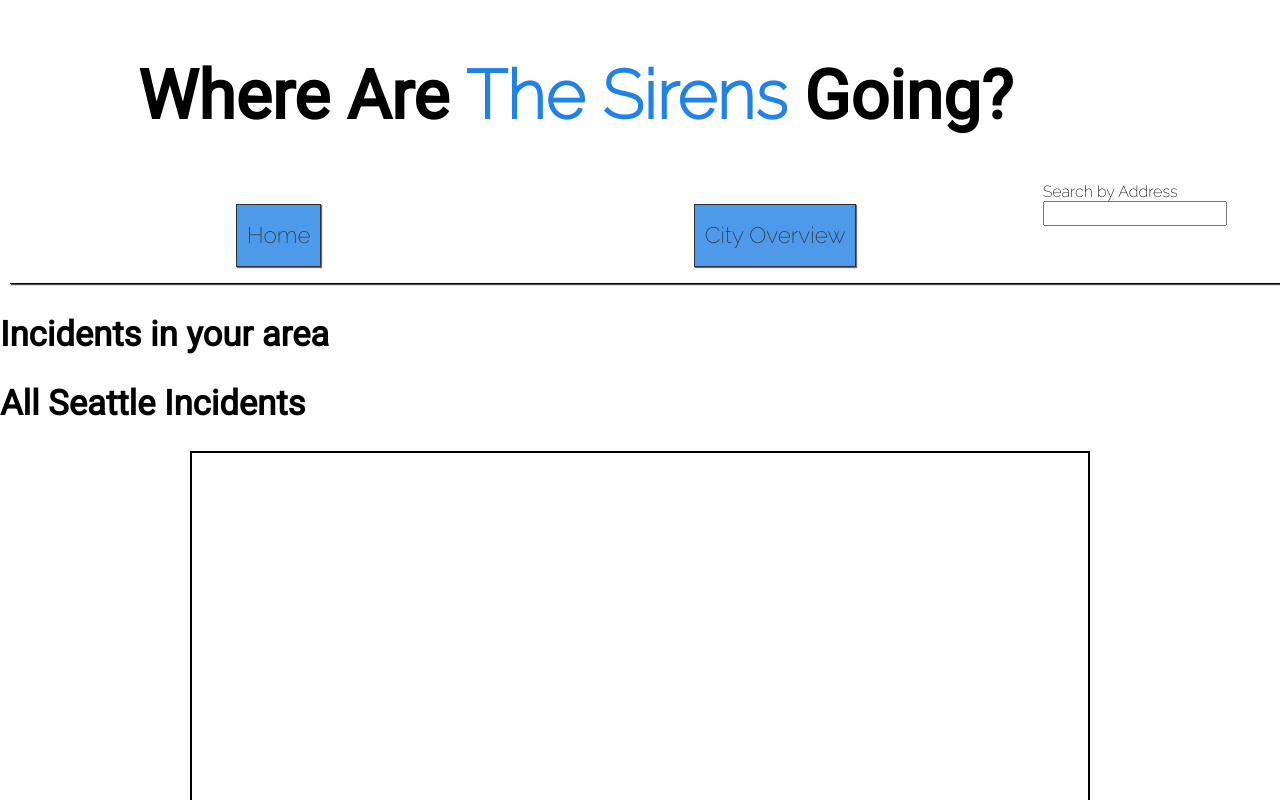
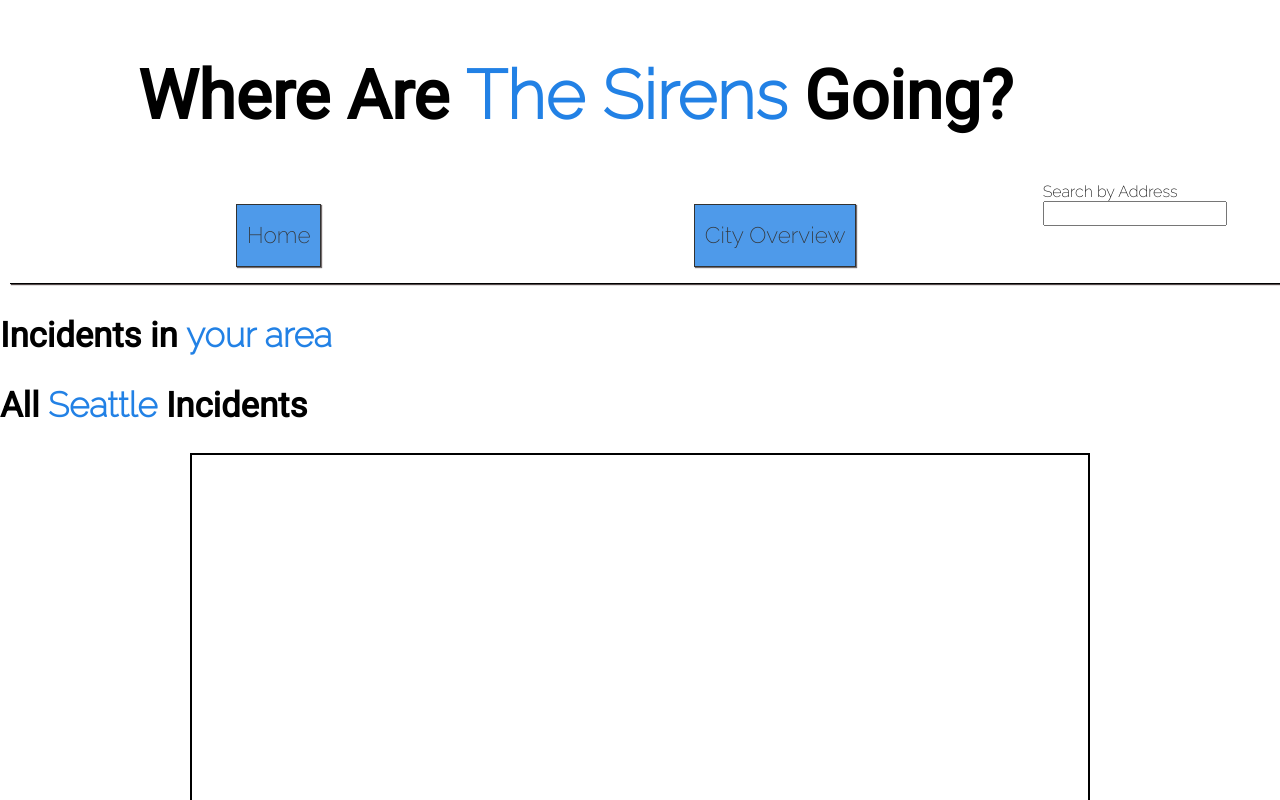
Before and after one commit to sgruse/whereAreTheSirensGoing, a website: page index.html in a window 1280 px wide. Drawn offline with Linux system fonts and the light colour scheme; some packages are replaced by stand-ins of ours.

Commit message:
added span tag to relevant index.html sections

```diff
--- a/index.html
+++ b/index.html
@@ -66,8 +66,8 @@
     </section>
 
 
-    <h2 id="results-header" class="map-header">Incidents in your area</h2>
-    <h2 id="overview-header" class="map-header">All Seattle Incidents</h2>
+    <h2 id="results-header" class="map-header">Incidents in <span class="sirens">your area</span></h2>
+    <h2 id="overview-header" class="map-header">All <span class="sirens">Seattle</span> Incidents</h2>
     <div id="google-map"></div>
     <section id="results" class="results">
       <button id="show-filters">Filter Data</button>
```
